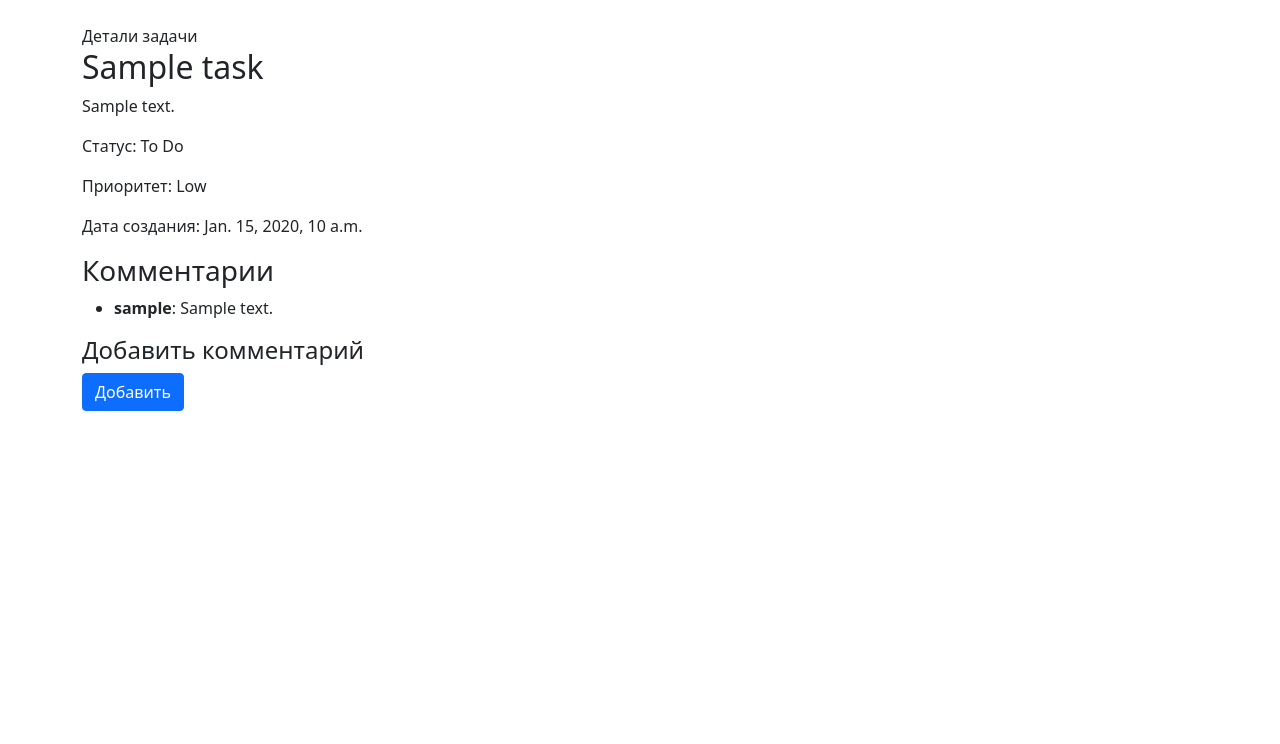
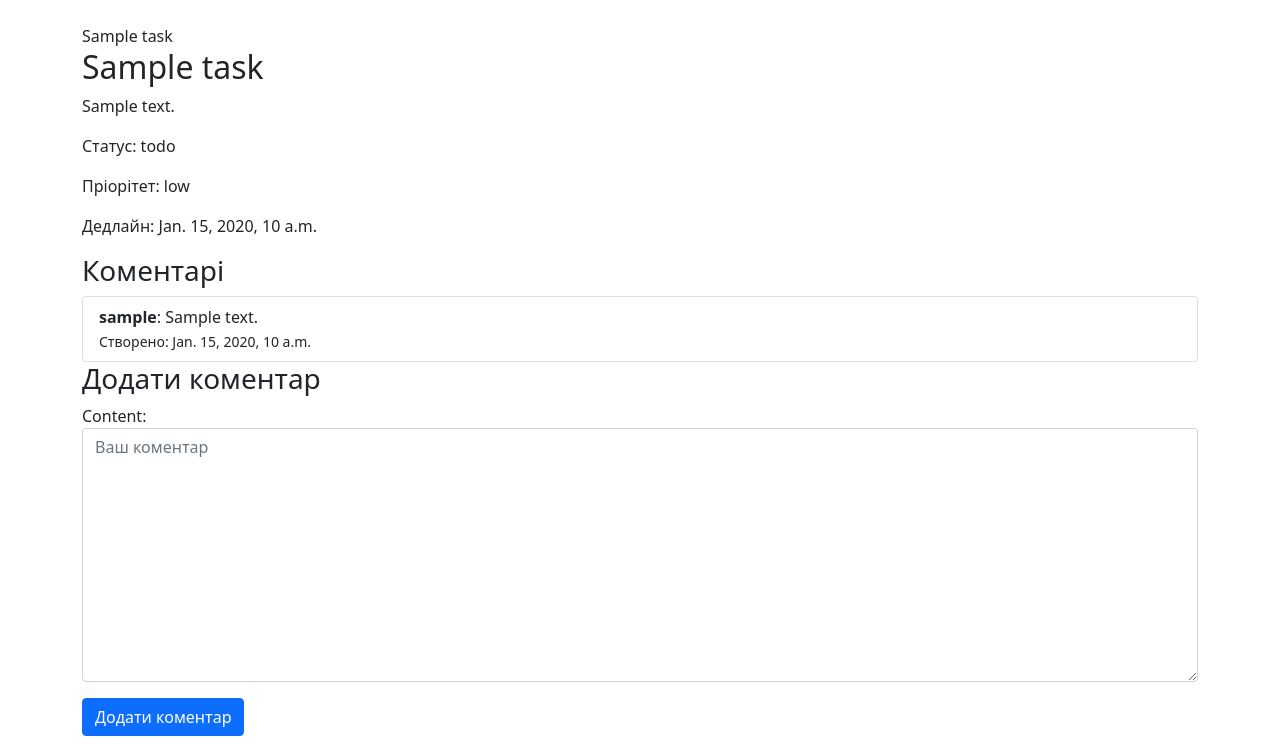
Before and after one commit to gogga512/tasks-project, a Django app: page /tasks/task/1/ in a window 1280 px wide. Shown: the part 56-800 px from the top of the page. Run offline with Django 5.2, Linux system fonts and the light colour scheme; tables that the repository leaves empty hold one stand-in row (values such as "Sample post").

Commit message:
Додано форму для коментаря

```diff
--- a/tasks/forms.py
+++ b/tasks/forms.py
@@ -1,5 +1,6 @@
 from django import forms
 from .models import Task
+from .models import Comment
 
 class TaskForm(forms.ModelForm):
     class Meta:
@@ -15,3 +16,11 @@ class TaskFilterForm(forms.Form):
         choices=Task.PRIORITY_CHOICES,
         widget=forms.Select(attrs={'class': 'form-select'})
     )
+
+class CommentForm(forms.ModelForm):
+    class Meta:
+        model = Comment
+        fields = ['content']
+        widgets = {
+            'content': forms.Textarea(attrs={'class': 'form-control', 'placeholder': 'Ваш коментар'}),
+        }
--- a/tasks/templates/tasks/task_detail.html
+++ b/tasks/templates/tasks/task_detail.html
@@ -1,29 +1,30 @@
 {% extends 'base.html' %}
 
-{% block title %}Детали задачи{% endblock %}
+{% block title %}Деталі задачі{% endblock %}
 
-{% block header %}Детали задачи{% endblock %}
+{% block header %}{{ task.title }}{% endblock %}
 
 {% block content %}
     <h2>{{ task.title }}</h2>
     <p>{{ task.description }}</p>
-    <p>Статус: {{ task.get_status_display }}</p>
-    <p>Приоритет: {{ task.get_priority_display }}</p>
-    <p>Дата создания: {{ task.created_at }}</p>
+    <p>Статус: {{ task.status }}</p>
+    <p>Пріорітет: {{ task.priority }}</p>
+    <p>Дедлайн: {{ task.deadline }}</p>
 
-    <h3>Комментарии</h3>
-    <ul>
+    <h3>Коментарі</h3>
+    <ul class="list-group">
         {% for comment in task.comments.all %}
-            <li><strong>{{ comment.author }}</strong>: {{ comment.content }}</li>
-        {% empty %}
-            <li>Комментариев нет</li>
+            <li class="list-group-item">
+                <strong>{{ comment.author.username }}</strong>: {{ comment.content }} <br>
+                <small>Створено: {{ comment.created_at }}</small>
+            </li>
         {% endfor %}
     </ul>
 
-    <h4>Добавить комментарий</h4>
+    <h3>Додати коментар</h3>
     <form method="post">
         {% csrf_token %}
-        {{ comment_form.as_p }}
-        <button type="submit" class="btn btn-primary">Добавить</button>
+        {{ form.as_p }}
+        <button type="submit" class="btn btn-primary">Додати коментар</button>
     </form>
 {% endblock %}
--- a/tasks/views.py
+++ b/tasks/views.py
@@ -3,11 +3,11 @@ from django.urls import reverse_lazy
 from django.contrib.auth.mixins import LoginRequiredMixin
 from django.views.generic import UpdateView
 
-from .forms import TaskFilterForm
+from .forms import TaskFilterForm, CommentForm
 from .models import Task
 from django.views.generic import DeleteView
 from .mixins import OwnerRequiredMixin
-
+from django.shortcuts import redirect
 
 
 class TaskListView(ListView):
@@ -38,6 +38,22 @@ class TaskDetailView(DetailView):
     template_name = 'tasks/task_detail.html'
     context_object_name = 'task'
 
+    def get_context_data(self, **kwargs):
+        context = super().get_context_data(**kwargs)
+        context['form'] = CommentForm()  # Додайте форму до контексту
+        return context
+
+    def post(self, request, *args, **kwargs):
+        task = self.get_object()
+        form = CommentForm(request.POST)
+        if form.is_valid():
+            comment = form.save(commit=False)
+            comment.task = task
+            comment.author = request.user  # Встановіть автора коментаря
+            comment.save()
+            return redirect('task_detail', pk=task.pk)  # Перенаправлення на детальний перегляд задачі
+        return self.get(request, *args, **kwargs)  # Поверніть ту ж сторінку, якщо форма недійсна
+
 
 class TaskCreateView(LoginRequiredMixin, CreateView):
     model = Task
```
